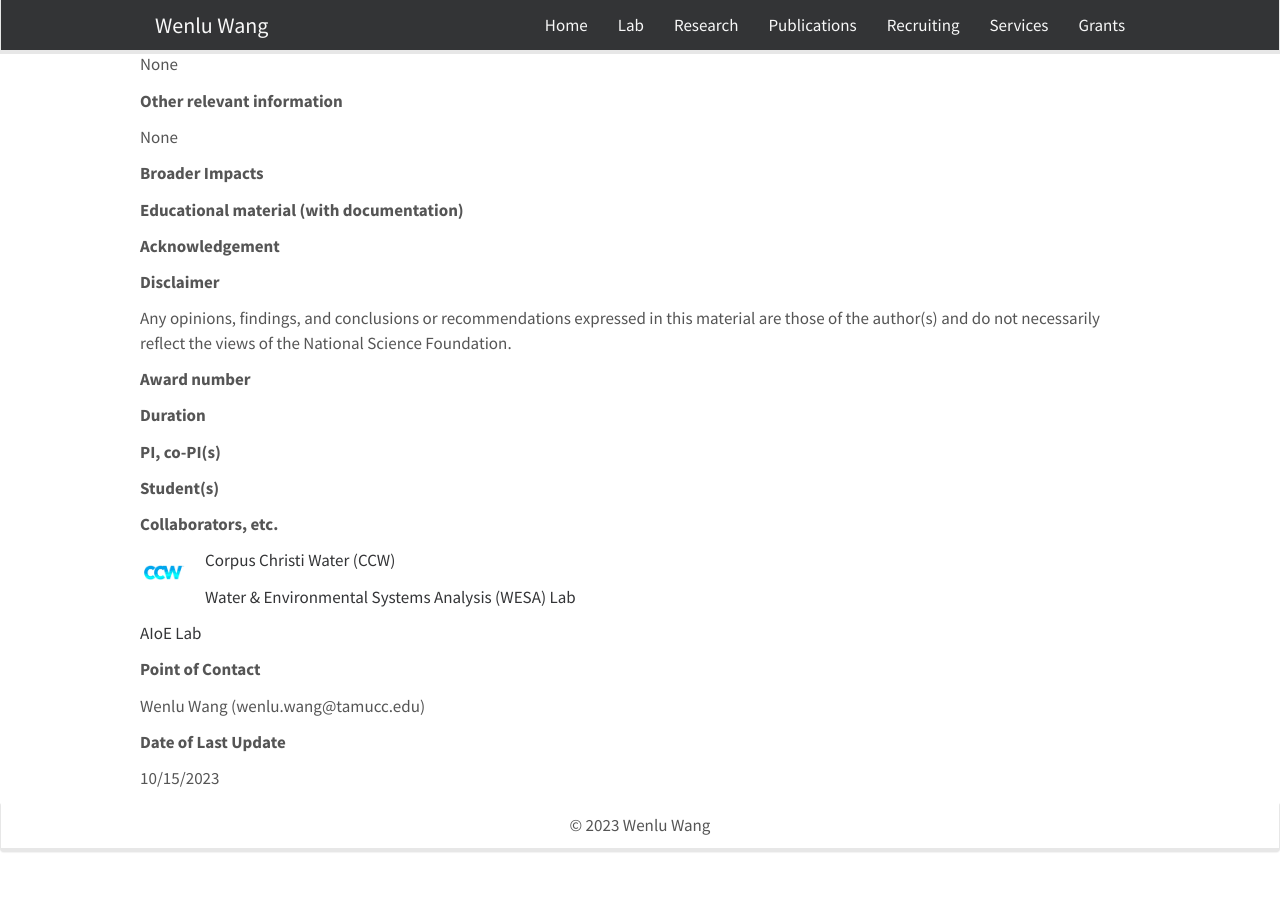
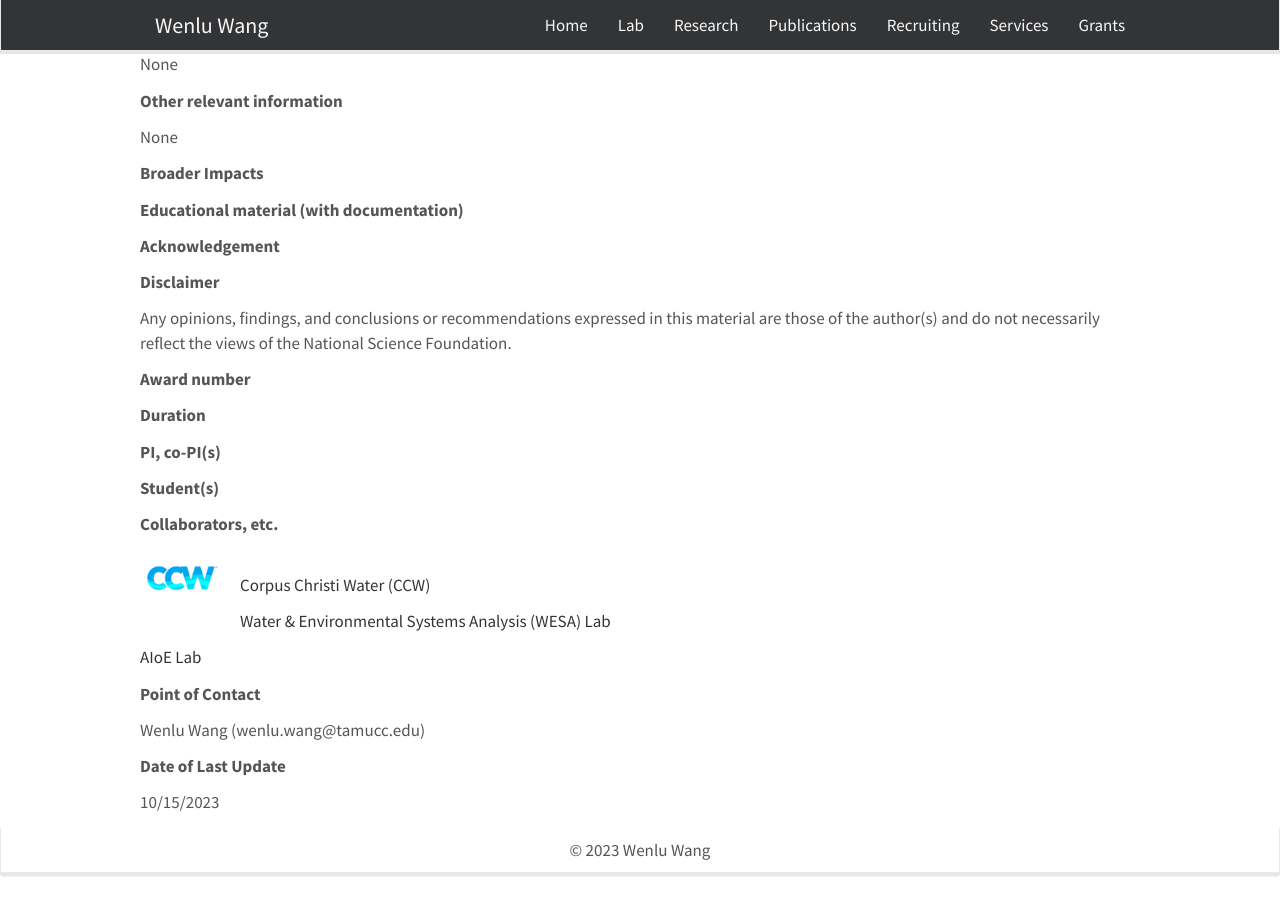
Before and after one commit to WENLU-W/WENLU-W.github.io, a Jekyll site: the page built from docs/_posts/2023-10-01-ai4hydro.md, in a window 1280 px wide and 900 px high, scrolled down 784 px. Built offline with Jekyll 4.4.1, drawn with Linux system fonts in a browser that asks for light colours; nearby versions of some CDN libraries; before the commit the page ends 1660 px from its top, so only the background shows below that.

Commit message:
Update 2023-10-01-ai4hydro.md

```diff
--- a/docs/_posts/2023-10-01-ai4hydro.md
+++ b/docs/_posts/2023-10-01-ai4hydro.md
@@ -55,8 +55,8 @@
 
 **Collaborators, etc.**
 
-   <img align="left" src="{{ site.url }}{{ site.baseurl }}/images/ccw.png" width="45px" style="margin-right:20px">
-   [Corpus Christi Water (CCW)](https://www.cctexas.com/departments/water-department)
+   <img align="left" src="{{ site.url }}{{ site.baseurl }}/images/ccw.png" width="80px" style="margin-right:20px">
+   <br> [Corpus Christi Water (CCW)](https://www.cctexas.com/departments/water-department)
 
    [Water & Environmental Systems Analysis (WESA) Lab](https://www.wesalab.com/)
 
```
